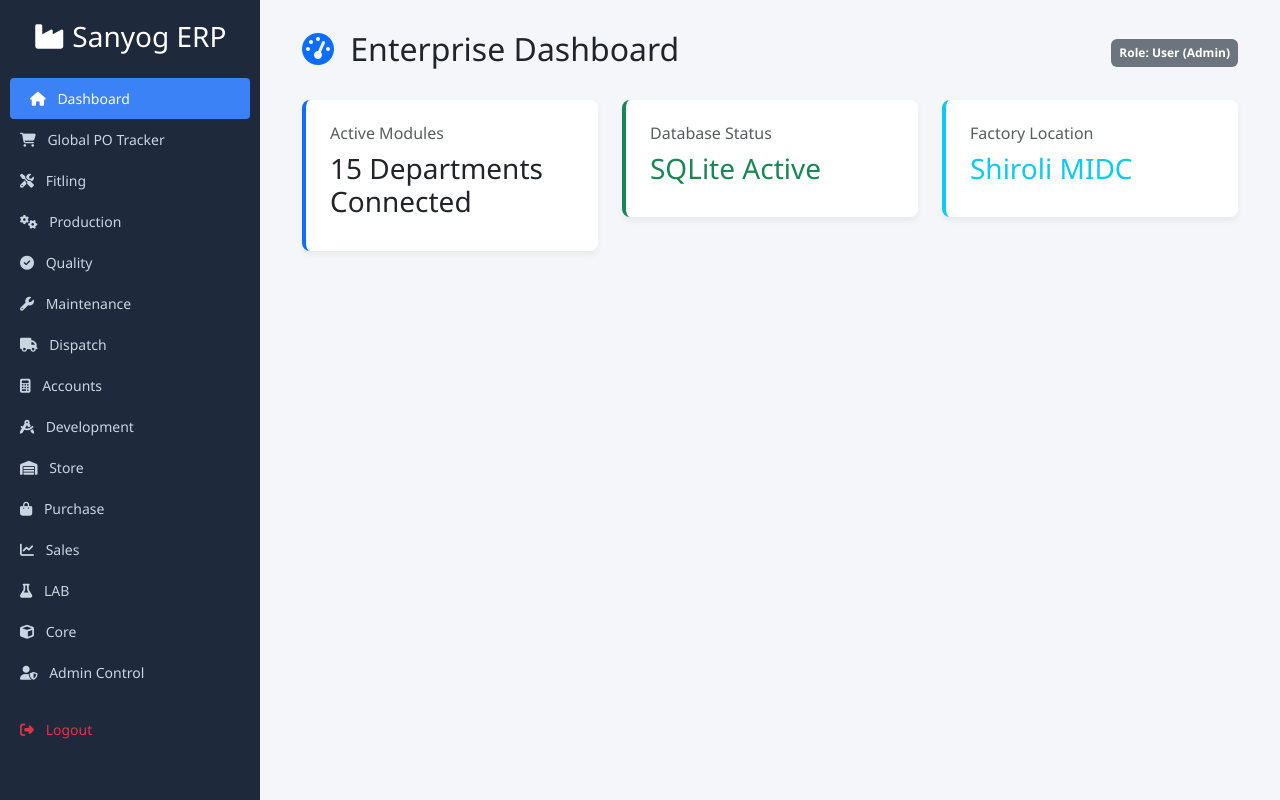
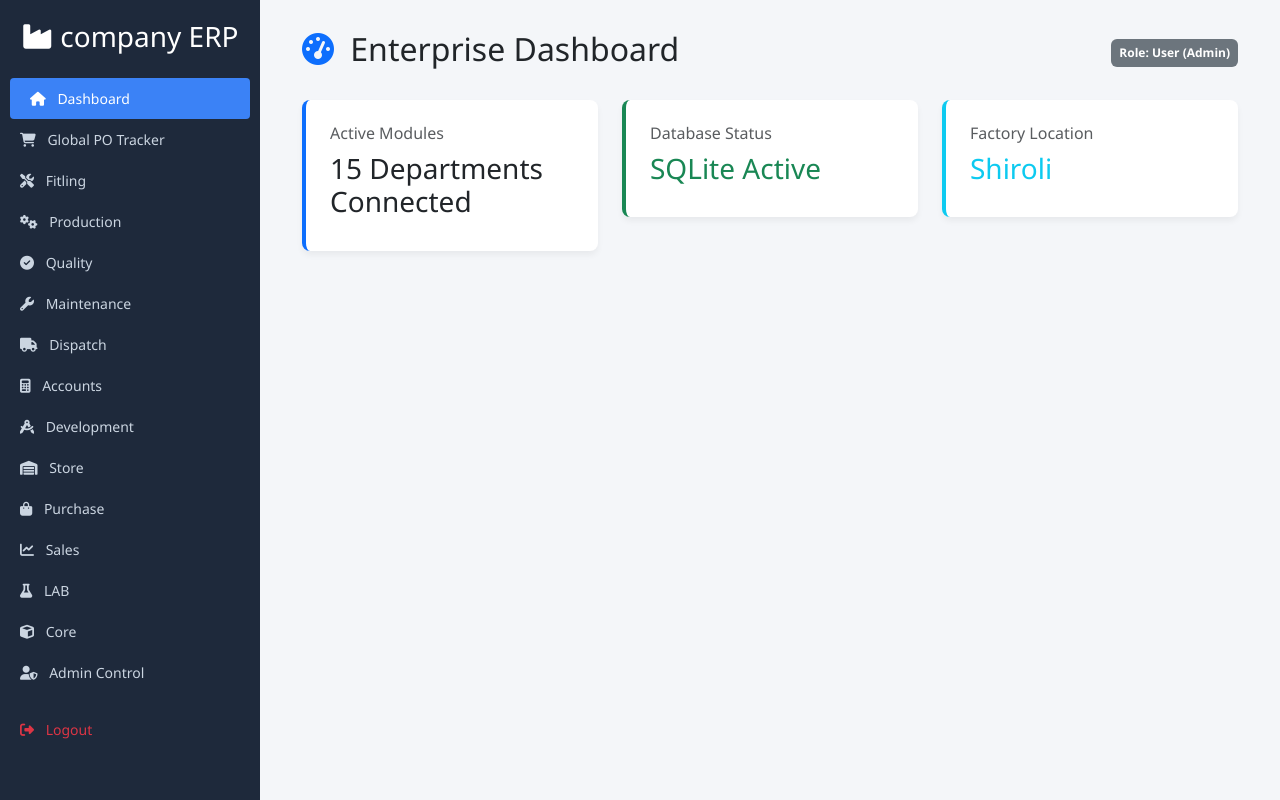
Before and after one commit to sanyogkamble8376-lgtm/Sanyog_Foundry_ERP, a Flask app: page / in a window 1280 px wide. Run offline with Flask 3, Linux system fonts and the light colour scheme; a user stored in the database is signed in.

Commit message:
Rename project to SPT Company ERP and fix structure

```diff
--- a/app/app.py
+++ b/app/app.py
@@ -8,9 +8,9 @@ from reportlab.lib.pagesizes import letter
 from reportlab.pdfgen import canvas
 
 app = Flask(__name__)
-app.secret_key = 'sanyog_erp_secret_key'
+app.secret_key = 'company_erp_secret_key'
 
-DB_NAME = 'sanyog_erp.db'
+DB_NAME = 'company_erp.db'
 
 def get_db_connection():
     conn = sqlite3.connect(DB_NAME)
--- a/app/templates/dashboard.html
+++ b/app/templates/dashboard.html
@@ -3,7 +3,7 @@
 <head>
     <meta charset="UTF-8">
     <meta name="viewport" content="width=device-width, initial-scale=1.0">
-    <title>Dashboard - Sanyog Foundry ERP</title>
+    <title>Dashboard - company Foundry ERP</title>
     <link href="https://cdn.jsdelivr.net/npm/bootstrap@5.3.0/dist/css/bootstrap.min.css" rel="stylesheet">
     <link rel="stylesheet" href="https://cdnjs.cloudflare.com/ajax/libs/font-awesome/6.4.0/css/all.min.css">
     <style>
@@ -20,7 +20,7 @@
 <body>
 
     <div class="sidebar">
-        <h3 class="text-center text-white mb-4"><i class="fas fa-industry"></i> Sanyog ERP</h3>
+        <h3 class="text-center text-white mb-4"><i class="fas fa-industry"></i> company ERP</h3>
         <a href="{{ url_for('dashboard') }}" class="active"><i class="fas fa-home me-2"></i> Dashboard</a>
         <a href="{{ url_for('global_po_tracker') }}"><i class="fas fa-shopping-cart me-2"></i> Global PO Tracker</a>
         <a href="{{ url_for('department_module', dept_name='fitling', item='main') }}"><i class="fas fa-tools me-2"></i> Fitling</a>
@@ -62,7 +62,7 @@
                 <div class="col-md-4">
                     <div class="card p-4 bg-white border-start border-info border-4">
                         <h6 class="text-muted">Factory Location</h6>
-                        <h3 class="text-info">Shiroli MIDC</h3>
+                        <h3 class="text-info">Shiroli </h3>
                     </div>
                 </div>
             </div>
--- a/app/templates/generic_module.html
+++ b/app/templates/generic_module.html
@@ -3,7 +3,7 @@
 <head>
     <meta charset="UTF-8">
     <meta name="viewport" content="width=device-width, initial-scale=1.0">
-    <title>{{ module_name }} - Sanyog ERP</title>
+    <title>{{ module_name }} - company ERP</title>
     <!-- Bootstrap CSS for Clean UI -->
     <link href="https://cdn.jsdelivr.net/npm/bootstrap@5.3.0/dist/css/bootstrap.min.css" rel="stylesheet">
     <link rel="stylesheet" href="https://cdnjs.cloudflare.com/ajax/libs/font-awesome/6.4.0/css/all.min.css">
@@ -22,7 +22,7 @@
 
     <!-- Sidebar -->
     <div class="sidebar p-3">
-        <h4 class="text-white mb-4"><i class="fas fa-industry"></i> Sanyog ERP</h4>
+        <h4 class="text-white mb-4"><i class="fas fa-industry"></i> company ERP</h4>
         <a href="/"><i class="fas fa-home me-2"></i> Dashboard</a>
         <a href="/global-po-tracker"><i class="fas fa-globe me-2"></i> Global PO Tracker</a>
         <hr class="text-secondary">
--- a/app/templates/global_po_tracker.html
+++ b/app/templates/global_po_tracker.html
@@ -3,7 +3,7 @@
 <head>
     <meta charset="UTF-8">
     <meta name="viewport" content="width=device-width, initial-scale=1.0">
-    <title>Global PO Tracker - Sanyog ERP</title>
+    <title>Global PO Tracker - company ERP</title>
     <link href="https://cdn.jsdelivr.net/npm/bootstrap@5.3.0/dist/css/bootstrap.min.css" rel="stylesheet">
     <link rel="stylesheet" href="https://cdnjs.cloudflare.com/ajax/libs/font-awesome/6.4.0/css/all.min.css">
     <style>
--- a/app/templates/grn_entries.html
+++ b/app/templates/grn_entries.html
@@ -2,7 +2,7 @@
 <html lang="en">
 <head>
     <meta charset="UTF-8">
-    <title>GRN Management - Sanyog Software ERP</title>
+    <title>GRN Management - company Software ERP</title>
     <link href="https://cdn.jsdelivr.net/npm/bootstrap@5.3.0/dist/css/bootstrap.min.css" rel="stylesheet">
 </head>
 <body class="bg-light">
```
Also changed, not shown: app/company_erp.db (added).
